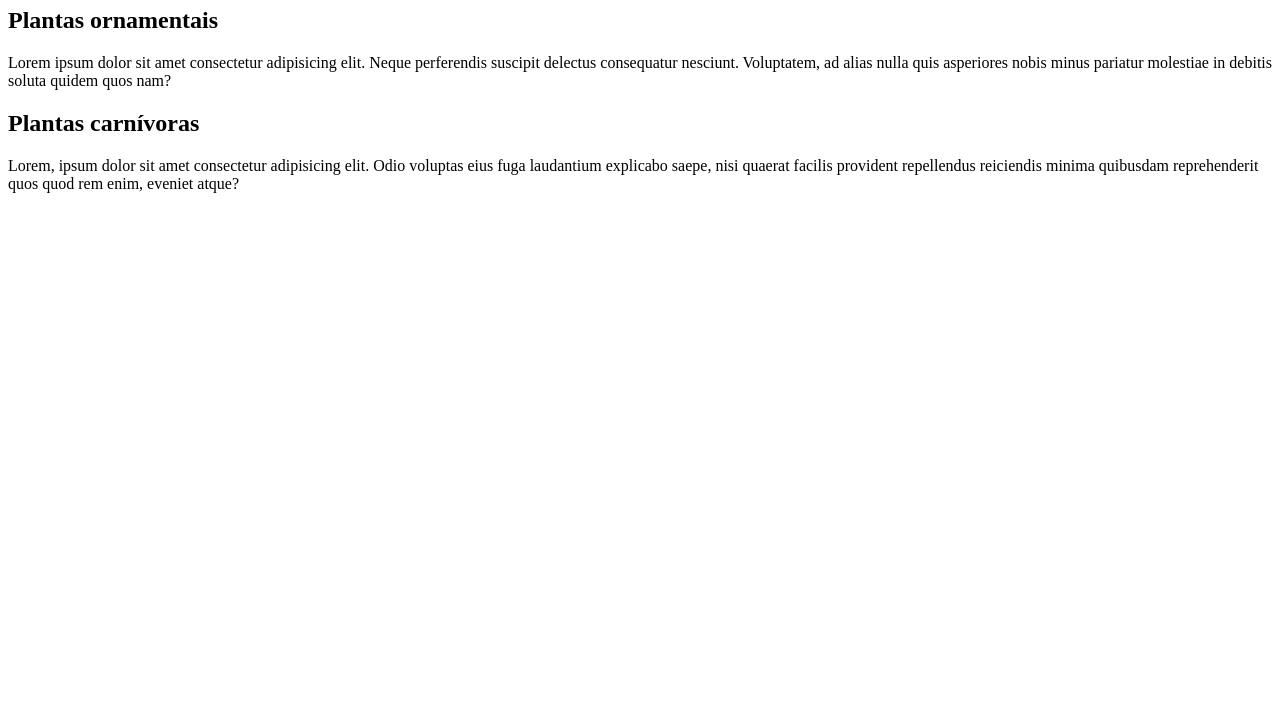
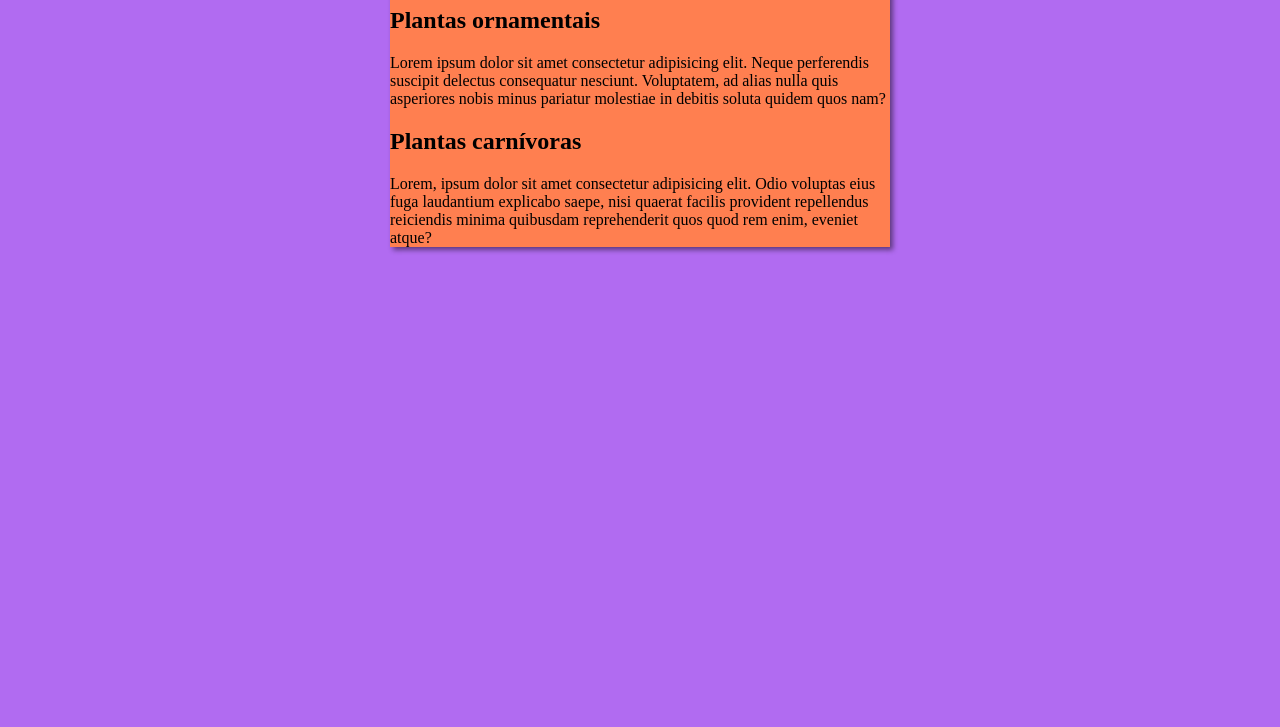
Before and after one commit to Lucasmtrs/Branch-class1, a plain HTML site: page index.html in a window 1280 px wide. Shown: the part 73-800 px from the top of the page. Drawn offline with Linux system fonts and the light colour scheme.

Commit message:
Changes in Design

```diff
--- /dev/null
+++ b/estilos/style.css
@@ -0,0 +1,16 @@
+{
+    font-family: Arial, Helvetica, sans-serif;
+    font-size: 16px;
+
+}
+
+body {
+    background-color: rgb(177, 107, 241);
+}
+
+main {
+    background-color: coral;
+    width: 500px;
+    margin: auto;
+    box-shadow: 3px 3px 5px rgba(0, 0, 0, 0.473);
+}
--- a/index.html
+++ b/index.html
@@ -5,6 +5,7 @@
     <meta http-equiv="X-UA-Compatible" content="IE=edge">
     <meta name="viewport" content="width=device-width, initial-scale=1.0">
     <title>Document</title>
+    <link rel="stylesheet" href="estilos/style.css">
 </head>
 <body>
     <main>
```
